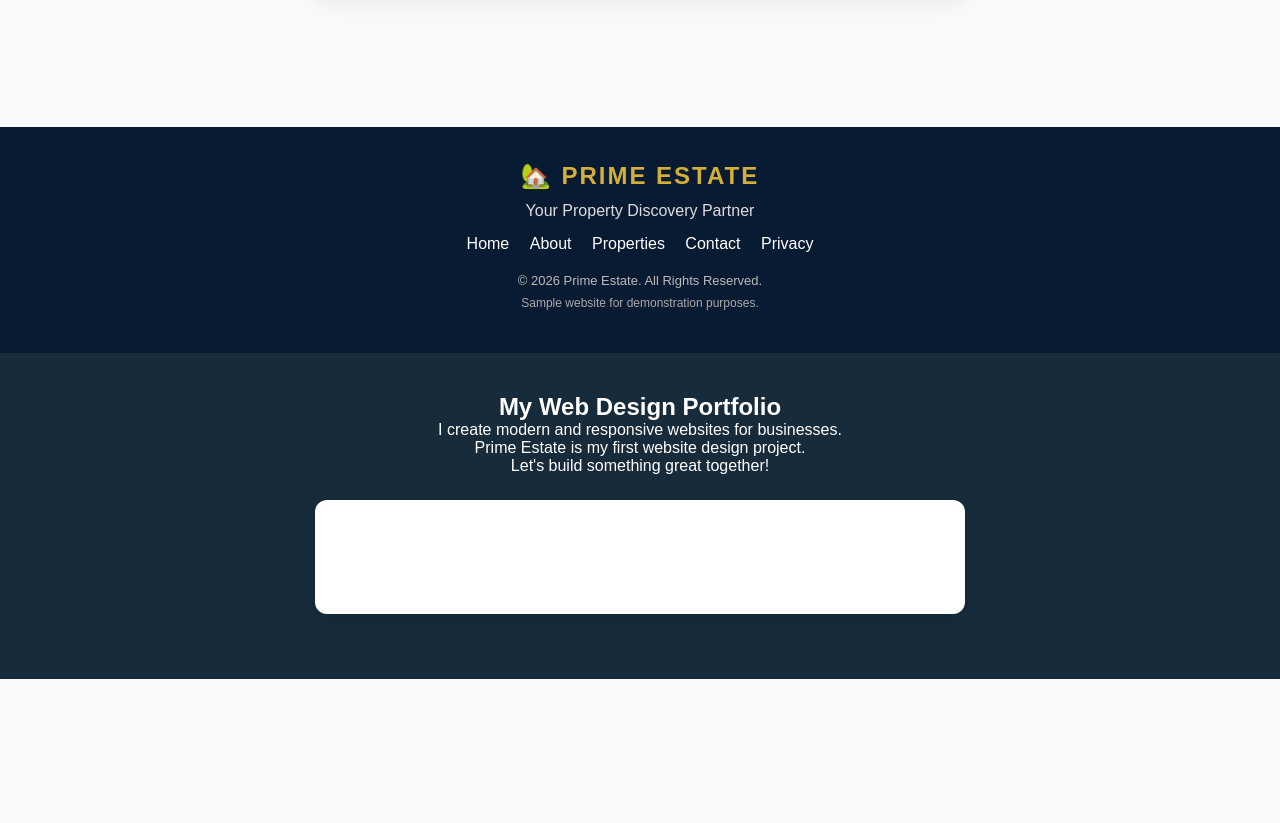
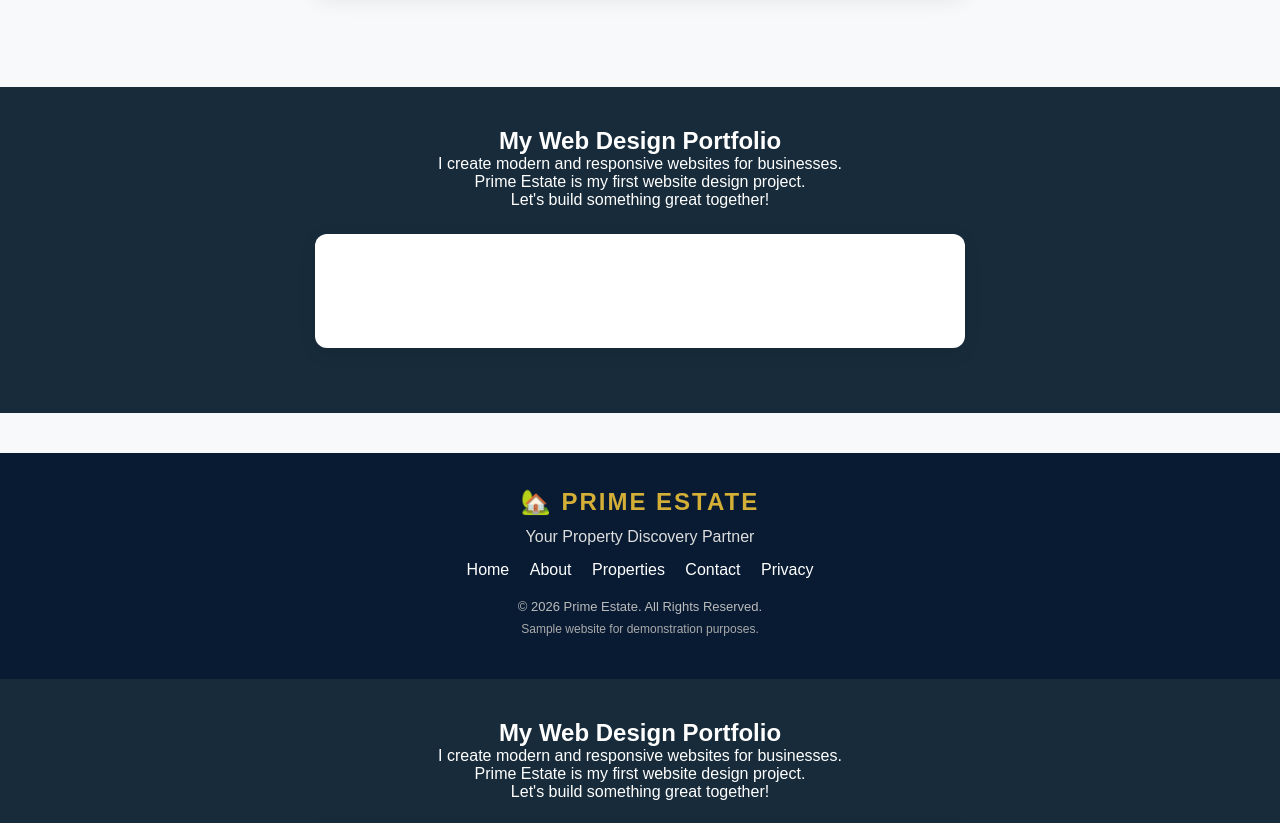
Before and after one commit to areeb-web2026/areeb-website, a plain HTML site: page realestate.html in a window 1280 px wide. Shown: the part 3285-4108 px from the top of the page. Before the commit the page ends 3964 px from the top, so only its background shows below. Drawn offline with nearby package versions, Linux system fonts and the light colour scheme.

Commit message:
Move Portfolio Above Footer

```diff
--- a/realestate.html
+++ b/realestate.html
@@ -439,7 +439,18 @@ class="btn">
         <button class="btn" onclick="closeModal()">Close</button>
     </div>
 </div>
+<section style="padding:40px 20px;text-align:center;background:#172b3a;color:white;">
+  <h2>My Web Design Portfolio</h2>
+  <p>I create modern and responsive websites for businesses.</p>
+  <p>Prime Estate is my first website design project.</p>
+  <p>Let's build something great together!</p>
 
+  <div class="contact-box">
+    <h3>Prime Estate</h3>
+    <p>Modern Real Estate Website Design</p>
+    <p>Responsive layout, sample property listings and contact form.</p>
+  </div>
+</section>
 <footer style="background:#081b33;color:white;text-align:center;padding:35px 15px;margin-top:40px;">
     <h2 style="color:#d4af37;letter-spacing:2px;">🏡 PRIME ESTATE</h2>
     <p style="margin:12px 0;color:#ddd;">Your Property Discovery Partner</p>
```
